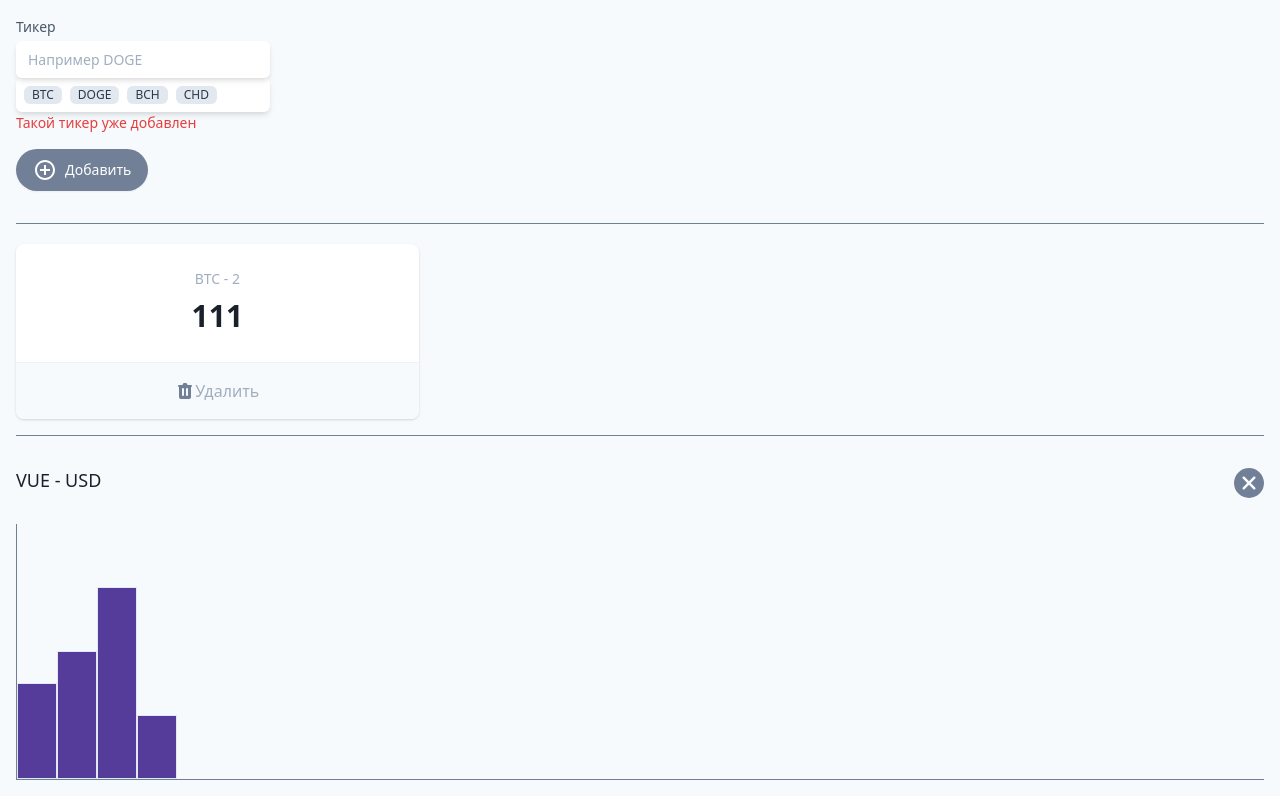
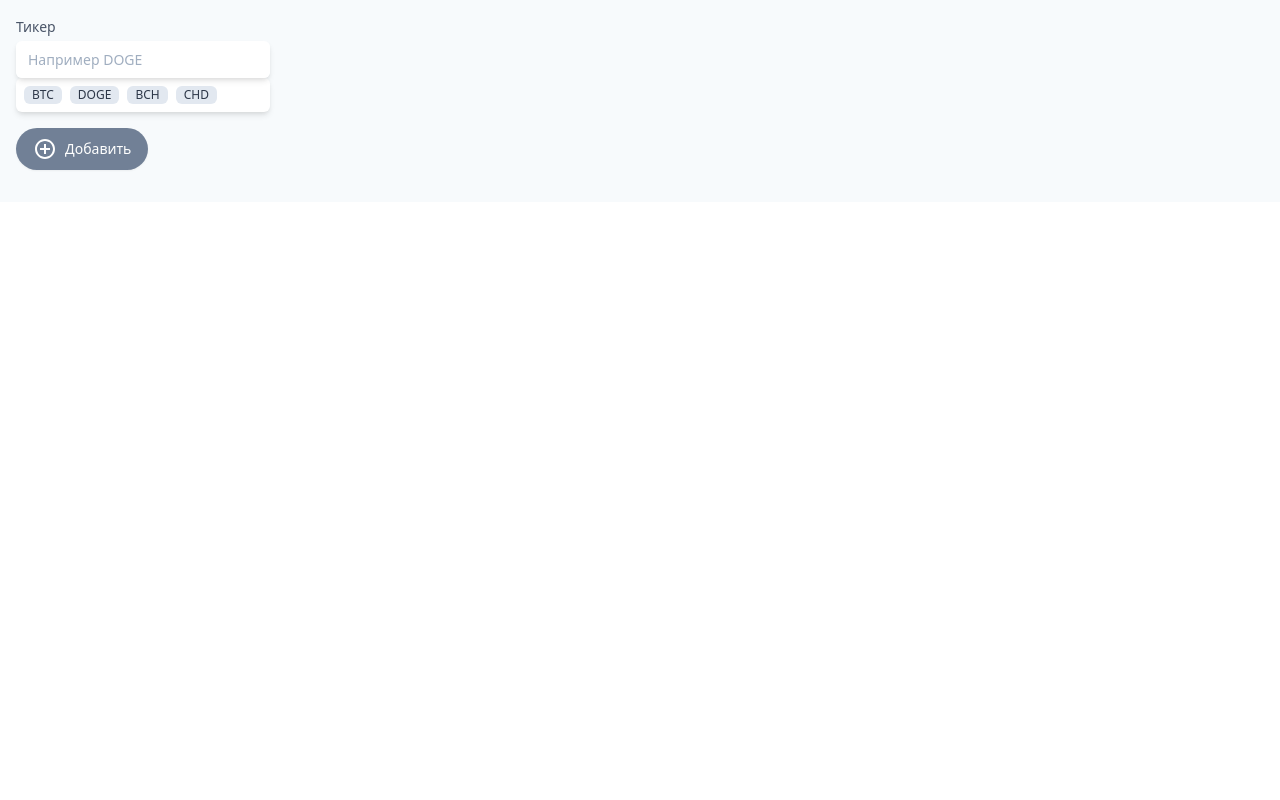
Before and after one commit to SherbakovSAF/Training-Vue, a Vue app: page / in a window 1280 px wide. Built offline with nearby package versions, Linux system fonts and the light colour scheme; the HTML template or start-up script is replaced by a standard one.

Commit message:
Добавил проверку на пустой ввод
Сделал удаление блока, если массив с валютами пустой

```diff
--- a/src/components/FirstComponent.vue
+++ b/src/components/FirstComponent.vue
@@ -14,7 +14,10 @@
                               <div class="mt-1 relative rounded-md shadow-md">
                                    <input type="text" name="wallet" id="wallet"
                                         class="block w-full pr-10 border-gray-300 text-gray-900 focus:outline-none focus:ring-gray-500 focus:border-gray-500 sm:text-sm rounded-md"
-                                        placeholder="Например DOGE" v-model="inputTicket"/>
+                                        placeholder="Например DOGE"
+                                        v-model="inputTicket"
+                                        v-on:focus="removeAlertMessage()"
+                                        />
                               </div>
                               <div class="flex bg-white shadow-md p-1 rounded-md shadow-md flex-wrap">
                                    <span
@@ -34,11 +37,10 @@
                                         CHD
                                    </span>
                               </div>
-                              <div class="text-sm text-red-600">Такой тикер уже добавлен</div>
+                              <div class="text-sm text-red-600">{{ alertMessage }}</div>
                          </div>
                     </div>
-                    <button type="button"
-                         v-on:click="addTicket"
+                    <button type="button" v-on:click="addTicket()"
                          class="my-4 inline-flex items-center py-2 px-4 border border-transparent shadow-sm text-sm leading-4 font-medium rounded-full text-white bg-gray-600 hover:bg-gray-700 transition-colors duration-300 focus:outline-none focus:ring-2 focus:ring-offset-2 focus:ring-gray-500">
                          <!-- Heroicon name: solid/mail -->
                          <svg class="-ml-0.5 mr-2 h-6 w-6" xmlns="http://www.w3.org/2000/svg" width="30" height="30"
@@ -50,12 +52,10 @@
                          Добавить
                     </button>
                </section>
-
+               <template v-if="tiketState.length">
                     <hr class="w-full border-t border-gray-600 my-4" />
                     <dl class="mt-5 grid grid-cols-1 gap-5 sm:grid-cols-3">
-                    <div
-                         v-for="tiket in tiketState"
-                         v-bind:key="tiket.id"
+                         <div v-for="tiket in tiketState" v-bind:key="tiket.id"
                               class="bg-white overflow-hidden shadow rounded-lg border-purple-800 border-solid cursor-pointer">
                               <div class="px-4 py-5 sm:p-6 text-center">
                                    <dt class="text-sm font-medium text-gray-500 truncate">
@@ -68,8 +68,8 @@
                               <div class="w-full border-t border-gray-200"></div>
                               <button
                                    class="flex items-center justify-center font-medium w-full bg-gray-100 px-4 py-4 sm:px-6 text-md text-gray-500 hover:text-gray-600 hover:bg-gray-200 hover:opacity-20 transition-all focus:outline-none">
-                              <svg class="h-5 w-5" xmlns="http://www.w3.org/2000/svg" viewBox="0 0 20 20" fill="#718096"
-                                   aria-hidden="true">
+                                   <svg class="h-5 w-5" xmlns="http://www.w3.org/2000/svg" viewBox="0 0 20 20"
+                                        fill="#718096" aria-hidden="true">
                                         <path fill-rule="evenodd"
                                              d="M9 2a1 1 0 00-.894.553L7.382 4H4a1 1 0 000 2v10a2 2 0 002 2h8a2 2 0 002-2V6a1 1 0 100-2h-3.382l-.724-1.447A1 1 0 0011 2H9zM7 8a1 1 0 012 0v6a1 1 0 11-2 0V8zm5-1a1 1 0 00-1 1v6a1 1 0 102 0V8a1 1 0 00-1-1z"
                                              clip-rule="evenodd"></path>
@@ -78,7 +78,7 @@
                          </div>
                     </dl>
                     <hr class="w-full border-t border-gray-600 my-4" />
-               <section class="relative">
+                    <!-- <section class="relative">
                     <h3 class="text-lg leading-6 font-medium text-gray-900 my-8">
                          VUE - USD
                     </h3>
@@ -99,7 +99,8 @@
                               </g>
                          </svg>
                     </button>
-               </section>
+               </section> -->
+               </template>
           </div>
      </div>
 </template>
@@ -110,22 +111,27 @@ export default {
           return {
                inputTicket: "",
                tiketState: [
-                    {
-                    id: 0,
-                    name: `BTC - 2`,
-                    price: "111"
-                    },
-               ]
+
+               ],
+               alertMessage: "",
           }
      },
      methods: {
-          addTicket(){
+          addTicket() {
                let newTicket = {
                     id: this.tiketState.length,
                     name: `BTC - ${this.inputTicket}`,
                     price: "111"
                }
+               if(this.inputTicket){
                     this.tiketState.push(newTicket)
+                    this.inputTicket = ""
+               } else {
+                    this.alertMessage = "Введите название"
+               }
+          },
+          removeAlertMessage(){
+               this.alertMessage = ""
           },
      }
 }
```
Lines whose indentation alone changed are shown as unchanged.
